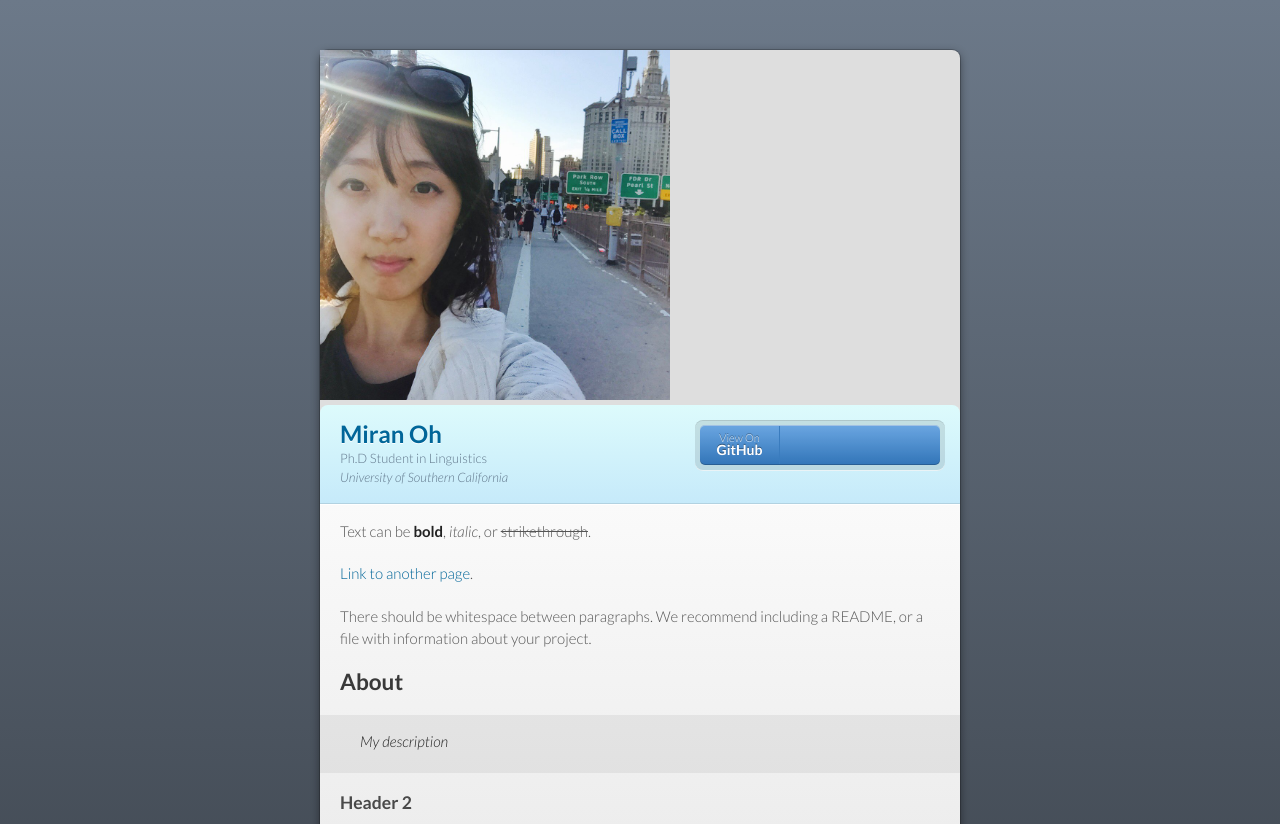
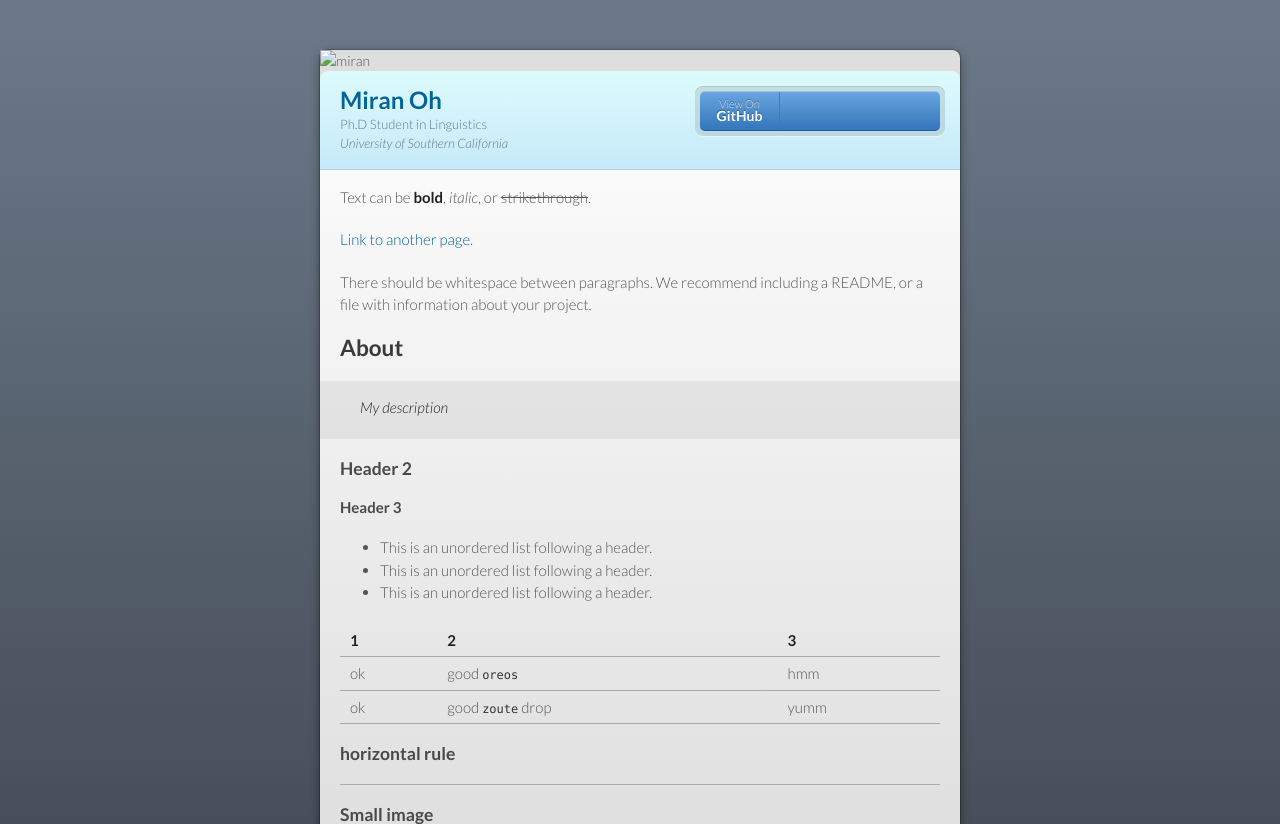
Before and after one commit to miranoh/miranoh.github.io, a Jekyll site: the page built from index.md, in a window 1280 px wide. Shown: the top 824 px of the page. Built offline with Jekyll 4.4.1, drawn with Linux system fonts in a browser that asks for light colours; grey boxes are pictures that could not be loaded.

Commit message:
Update default.html

```diff
--- a/_layouts/default.html
+++ b/_layouts/default.html
@@ -16,7 +16,7 @@
   </head>
   <body>
     <div class="wrapper">
-      <img src = "https://github.com/miranoh/miranoh.github.io/blob/master/miran.jpeg" alt = "miran" width = "350">
+      <img src = "github.io/blob/master/miran.jpeg" alt = "miran" width = "350">
       <header {% unless site.description or site.github.project_tagline %} class="without-description" {% endunless %}>
         <h1>Miran Oh</h1>
         {% if site.description or site.github.project_tagline %}
```
